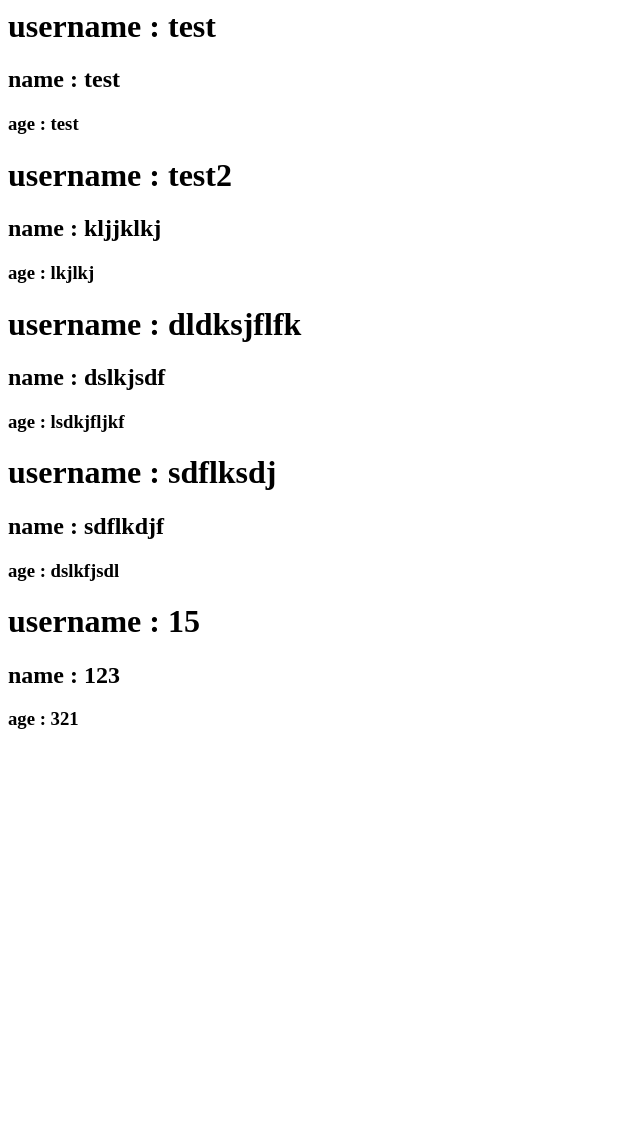
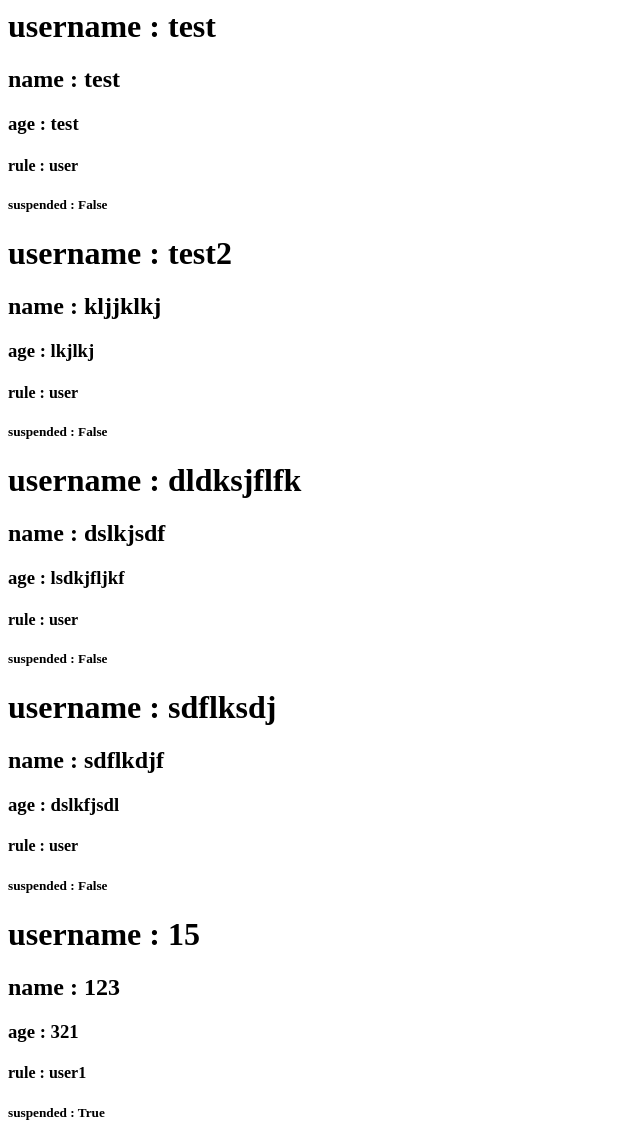
Before and after one commit to anotherparsa/pythonProjects, a Django app: page /accounts/ in a window 1280 px wide. Shown: the whole page, without its empty margins (0-640 px from the left). Before the commit the page ends 729 px from the top, so only its background shows below. Run offline with Django 5.2, Linux system fonts and the light colour scheme; data comes from the database, SQL or seed files in the repository.

Commit message:
showing changes

```diff
--- a/Django/myproject/mysecondapp/templates/mysecondapp/accounts.html
+++ b/Django/myproject/mysecondapp/templates/mysecondapp/accounts.html
@@ -8,6 +8,8 @@
             <h1>username : {{account.username}} </h1>
             <h2>name : {{account.name}} </h2>
             <h3>age : {{account.password}} </h3>
+            <h4>rule : {{account.rule}} </h4>
+            <h5>suspended : {{account.suspended}} </h5>
         {%endfor%}
     </body>
 </html>
```
